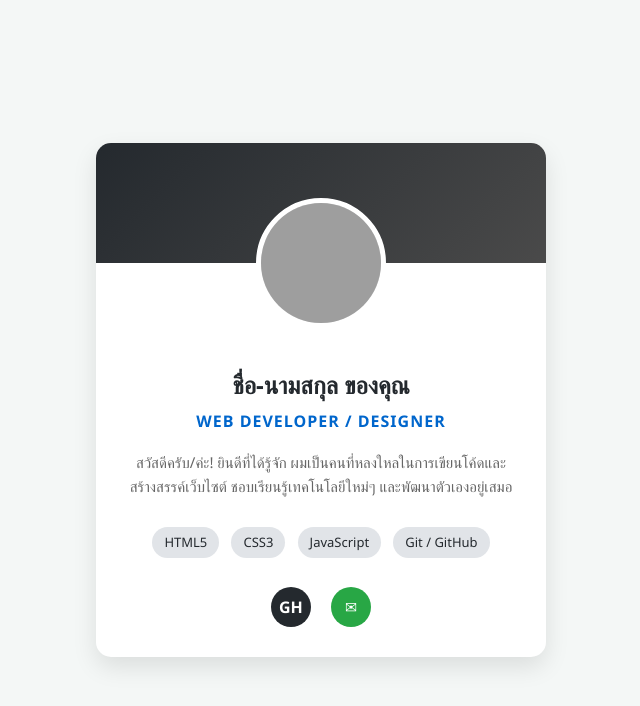
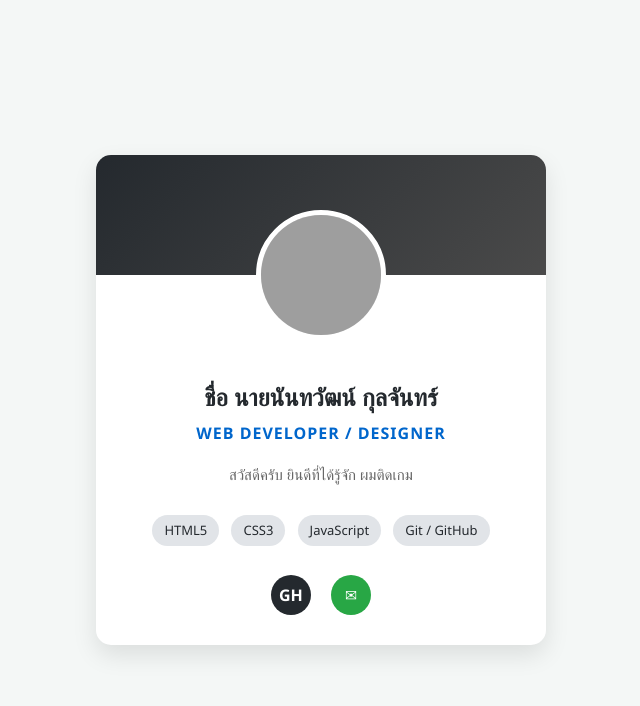
Before and after one commit to bulchan1974-cell/githubbbb.io, a plain HTML site: page index.html in a window 1280 px wide. Shown: the whole page, without its empty margins (319-959 px from the left). Drawn offline with Linux system fonts and the light colour scheme; grey boxes are pictures that could not be loaded.

Commit message:
Update index.html

```diff
--- a/index.html
+++ b/index.html
@@ -141,13 +141,13 @@
 
         <div class="card-body">
             <!-- ชื่อของคุณ -->
-            <div class="name">ชื่อ-นามสกุล ของคุณ</div>
+            <div class="name">ชื่อ นายนันทวัฒน์ กุลจันทร์</div>
             <!-- ตำแหน่ง/สิ่งที่สนใจ -->
             <div class="job-title">Web Developer / Designer</div>
 
             <!-- คำอธิบายตัวเองสั้นๆ -->
             <p class="bio">
-                สวัสดีครับ/ค่ะ! ยินดีที่ได้รู้จัก ผมเป็นคนที่หลงใหลในการเขียนโค้ดและสร้างสรรค์เว็บไซต์ ชอบเรียนรู้เทคโนโลยีใหม่ๆ และพัฒนาตัวเองอยู่เสมอ
+                สวัสดีครับ ยินดีที่ได้รู้จัก ผมติดเกม
             </p>
 
             <!-- ทักษะความสามารถ (เพิ่ม/ลด ได้ตามสะดวก) -->
```
